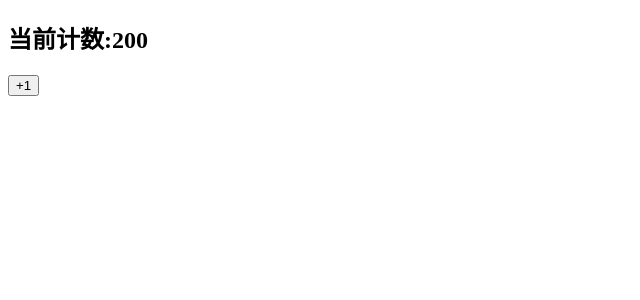
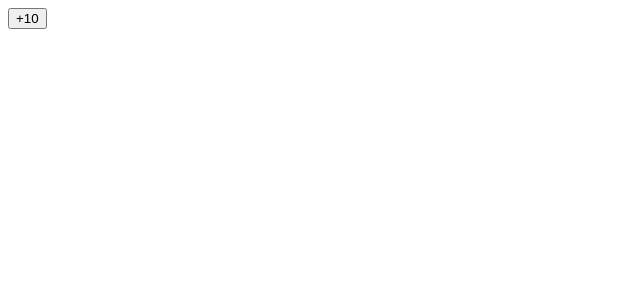
Before and after one commit to leafjava/coderwhy09_learn_reacthooks, a React (Create React App) app: page / in a window 1280 px wide. Shown: the top 300 px of the page, without its empty margins (0-640 px from the left). Built offline with nearby package versions, Linux system fonts and the light colour scheme.

Commit message:
1581_day88_React Hooks使用和自动自定义Hooks-02_(掌握)Hooks-Effect的清除机制-返回回调函

```diff
--- a/src/04_useEffect的使用/App.jsx
+++ b/src/04_useEffect的使用/App.jsx
@@ -1,20 +1,31 @@
-import React, { memo, useState, useEffect } from 'react'
+import React, { memo,useEffect, useState } from 'react'
 
 const App = memo(() => {
-  const [count,setCount] = useState(200)
+  const [count,setCount] = useState(0)
 
+  // 负责告知react,在执行完当前组件渲染之后要执行的副作用代码
+  useEffect(()=> {
+    // 1.监听事件
+    // const unsubscribe = store.subscribe(()=> {
 
+    // })
 
-  useEffect(() => {
-    // 当前传入的回调函数会在组件被渲染完成后,自动执行
-    // 网络请求/DOM操作(修改标题)/事件监听
-    document.title = count
+    // function foo(){
+
+    // }
+
+    // eventBus.on("why",foo)
+    console.log("监听redux中数据变量,监听eventBus中的why事件")
+
+    // 返回值:回调函数 => 组件被重新渲染或者组件卸载的时候执行
+    return () => {
+      console.log("取消监听redux中的数据变化,取消监听eventBus中的why事件")
+    }
   })
 
   return (
     <div>
-      <h2>当前计数:{count}</h2>
-      <button onClick={e => setCount(count+1)}>+1</button>
+      <button onClick={e => setCount(count + 1)}>+1{count}</button>
     </div>
   )
 })
```
Also changed, not shown: src/04_useEffect的使用/02_修改标题-hook实现.jsx (added, +22 -0 lines).
